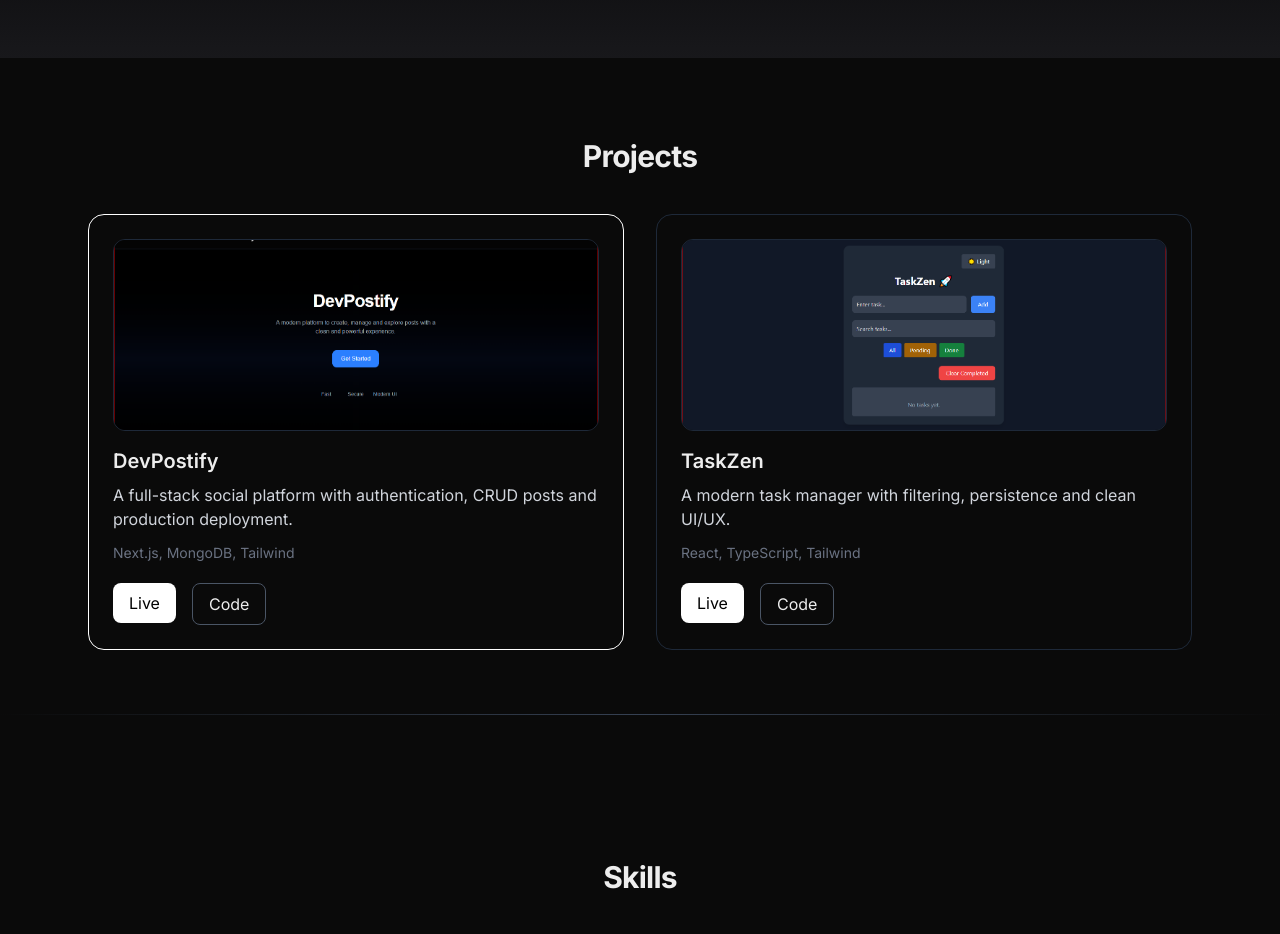
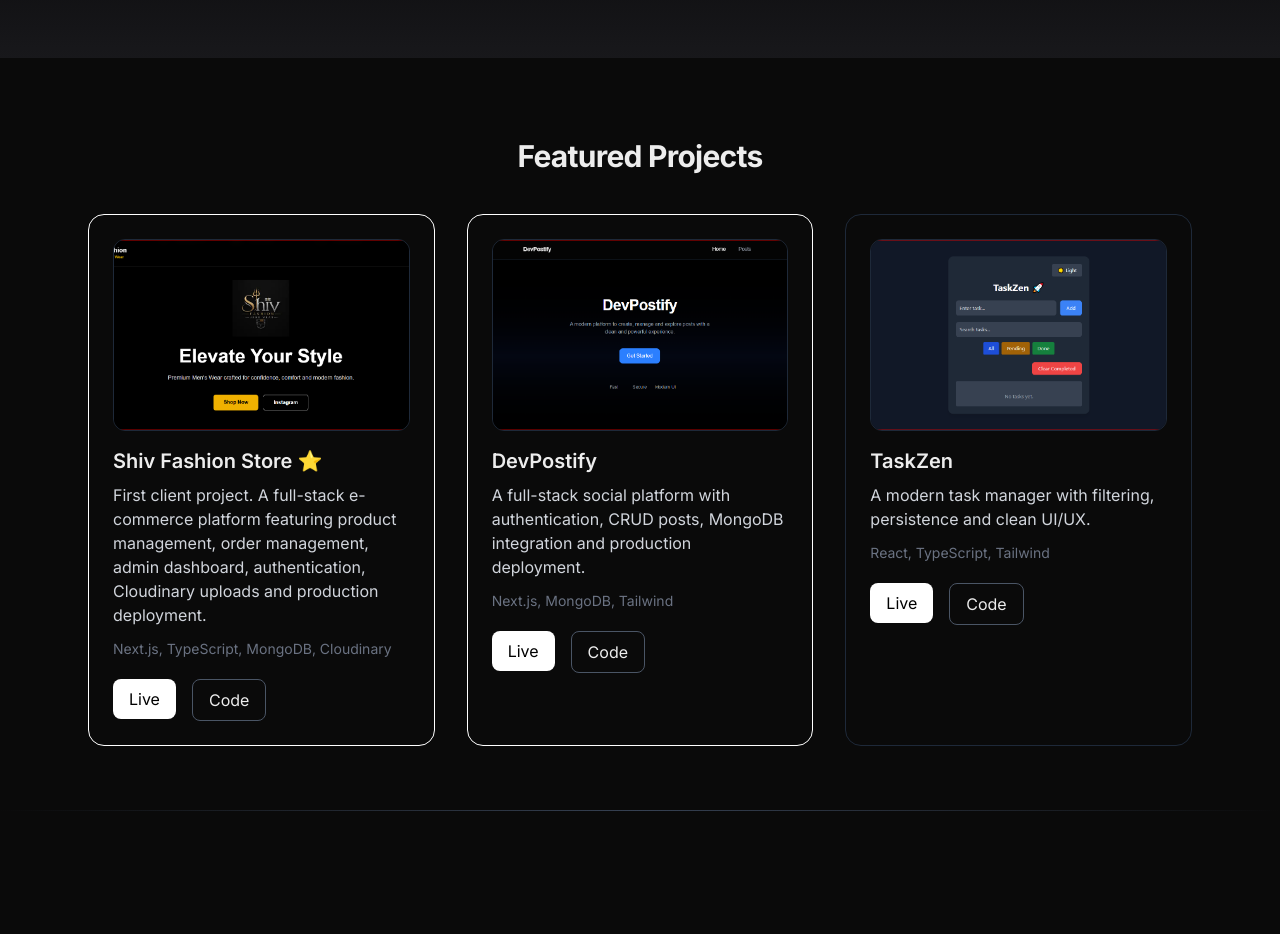
Before and after one commit to OmBaisane/Portfolio, a Next.js app: page / in a window 1280 px wide. Shown: the part 440-1374 px from the top of the page. Built offline with nearby package versions, Linux system fonts and the light colour scheme.

Commit message:
Add Shiv Fashion client project to portfolio

```diff
--- a/app/components/Projects.tsx
+++ b/app/components/Projects.tsx
@@ -5,13 +5,23 @@ import Reveal from "./Reveal";
 
 const projects = [
   {
+    title: "Shiv Fashion Store ⭐",
+    desc: "First client project. A full-stack e-commerce platform featuring product management, order management, admin dashboard, authentication, Cloudinary uploads and production deployment.",
+    tech: "Next.js, TypeScript, MongoDB, Cloudinary",
+    image: "/ShivFashion.png",
+    live: "https://shiv-fashion-store.vercel.app/",
+    github: "https://github.com/OmBaisane/shiv-fashion-store",
+  },
+
+  {
     title: "DevPostify",
-    desc: "A full-stack social platform with authentication, CRUD posts and production deployment.",
+    desc: "A full-stack social platform with authentication, CRUD posts, MongoDB integration and production deployment.",
     tech: "Next.js, MongoDB, Tailwind",
     image: "/DevPostify.PNG",
     live: "https://dev-postify.vercel.app/",
     github: "https://github.com/OmBaisane/DevPostify",
   },
+
   {
     title: "TaskZen",
     desc: "A modern task manager with filtering, persistence and clean UI/UX.",
@@ -28,7 +38,7 @@ export default function Projects() {
       <div className="max-w-6xl mx-auto px-6">
         <Reveal>
           <h2 className="text-3xl font-bold text-center mb-10 tracking-tight">
-            Projects
+            Featured Projects
           </h2>
         </Reveal>
 
@@ -44,7 +54,7 @@ export default function Projects() {
               },
             },
           }}
-          className="grid md:grid-cols-2 gap-8"
+          className="grid md:grid-cols-2 lg:grid-cols-3 gap-8"
         >
           {projects.map((project, i) => (
             <motion.div
@@ -56,7 +66,7 @@ export default function Projects() {
               transition={{ duration: 0.3 }}
               whileHover={{ y: -6 }}
               className={`p-6 rounded-2xl border transition-all duration-300 ${
-                project.title === "DevPostify"
+                project.title.includes("⭐") || project.title === "DevPostify"
                   ? "border-white"
                   : "border-gray-800 hover:border-gray-500"
               }`}
```
Also changed, not shown: public/ShivFashion.png (added).
